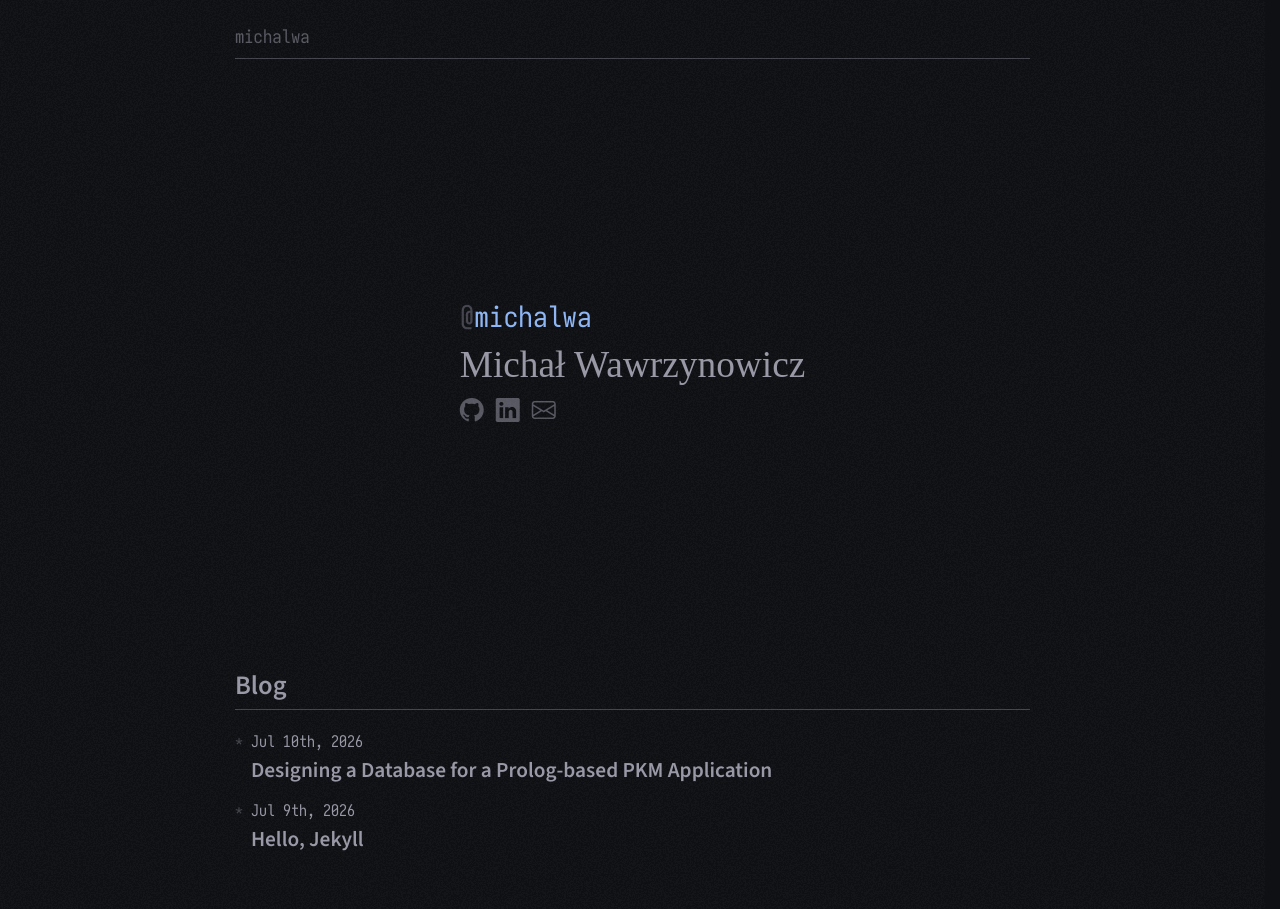
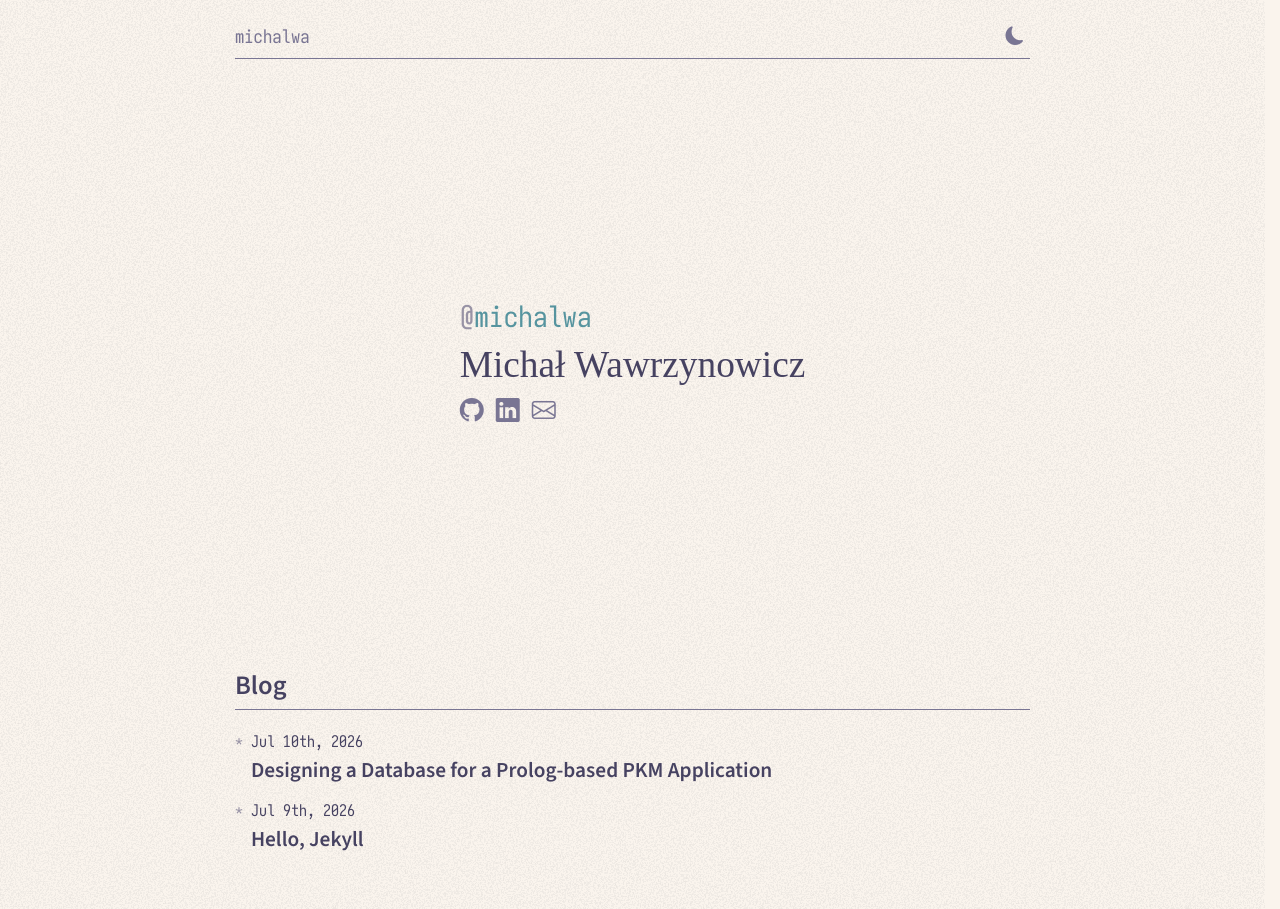
Before and after one commit to michalwa/michalwa.github.io, a Jekyll site: the page built from index.html, in a window 1280 px wide. Built offline with Jekyll 4.4.1, drawn with Linux system fonts in a browser that asks for light colours; some web fonts are replaced.

Commit message:
light theme & switcher

```diff
--- a/_layouts/default.html
+++ b/_layouts/default.html
@@ -25,6 +25,12 @@
     <div class="nav-container">
       <nav>
         <a href="/">{{ site.data.info.handle }}</a>
+        <div class="nav-end">
+          <button type="button" class="icon-button" onclick="toggleTheme()">
+            <i class="bi bi-moon-fill theme-switcher-dark"></i>
+            <i class="bi bi-sun-fill theme-switcher-light"></i>
+          </button>
+        </div>
       </nav>
     </div>
     <main>{{ content }}</main>
@@ -39,10 +45,11 @@
         />
         <feColorMatrix type="saturate" values="0" />
         <feComponentTransfer>
-          <feFuncA type="discrete" tableValues="0 0.03" />
+          <feFuncA type="discrete" tableValues="0 0.5" />
         </feComponentTransfer>
         <feBlend mode="overlay" in="SourceGraphic" />
       </filter>
     </svg>
+    <script src="/assets/js/theme.js"></script>
   </body>
 </html>
--- a/_layouts/post.html
+++ b/_layouts/post.html
@@ -2,6 +2,8 @@
 layout: default
 ---
 
+<!-- TODO: Display date -->
+
 <article class="markdown-content">
   {% include anchor_headings.html html=content anchorBody="#" anchorClass="heading-anchor" %}
 </article>
--- a/_sass/main.scss
+++ b/_sass/main.scss
@@ -1,7 +1,3 @@
-$font-sans: "Source Sans 3", sans-serif;
-$font-serif: "Baskervville", serif;
-$font-monospace: "Iosevka Custom", monospace;
-
 * {
   box-sizing: border-box;
 }
@@ -12,23 +8,28 @@ html {
 }
 
 body {
-  font-family: $font-sans;
+  font-family: var(--font-sans);
   font-size: 12pt;
-  background: $rich-black-fogra-39;
-  color: $manatee;
+  font-weight: var(--font-weight);
+  background: var(--theme-background);
+  color: var(--theme-foreground);
   position: relative;
   min-height: 100%;
   margin: 0;
   padding-top: 1rem;
+  transition: all 0.5s;
 }
 
 body::before {
   content: "";
   position: absolute;
+  z-index: -1;
   inset: 0;
   height: 100%;
   filter: url("#noise-texture");
   pointer-events: none;
+  opacity: var(--noise-opacity);
+  transition: opacity 0.5s;
 }
 
 @media print {
@@ -58,14 +59,21 @@ main {
 }
 
 nav {
-  border-bottom: 1pt solid $dark-liver;
+  display: flex;
+  flex-direction: row;
+  align-items: center;
+  border-bottom: var(--theme-border);
 
   a {
-    font-family: $font-monospace;
+    font-family: var(--font-monospace);
     font-size: 14pt;
     display: inline-block;
     margin-block: 0.5em;
-    color: $davys-grey;
+    color: var(--theme-nav-link-foreground);
+  }
+
+  .nav-end {
+    margin-left: auto;
   }
 }
 
@@ -75,7 +83,7 @@ a {
   color: inherit;
 
   &:hover {
-    color: $french-sky-blue;
+    color: var(--theme-nav-link-foreground-hover);
   }
 }
 
@@ -91,18 +99,20 @@ a {
   }
 
   &__handle {
-    font-family: $font-monospace;
+    font-family: var(--font-monospace);
     font-size: 22pt;
-    color: $french-sky-blue;
+    color: var(--theme-accent-foreground);
+    transition: all 0.5s;
 
     &::before {
       content: "@";
-      color: $dark-liver;
+      color: var(--theme-muted-foreground);
+      transition: all 0.5s;
     }
   }
 
   &__full-name {
-    font-family: $font-serif;
+    font-family: var(--font-serif);
     font-weight: 500;
     font-size: 28pt;
   }
@@ -117,10 +127,10 @@ a {
     margin-top: 0.1rem;
 
     a {
-      color: $davys-grey;
+      color: var(--theme-icon-link-foreground);
 
       &:hover {
-        color: $macaroni-and-cheese;
+        color: var(--theme-icon-link-foreground-hover);
       }
     }
 
@@ -131,10 +141,10 @@ a {
 }
 
 h2 {
-  font-family: $font-sans;
+  font-family: var(--font-sans);
   font-weight: 600;
   font-size: 20pt;
-  border-bottom: 1pt solid $dark-liver;
+  border-bottom: var(--theme-border);
   padding-bottom: 0.2em;
   margin-bottom: 0.5em;
 }
@@ -144,21 +154,37 @@ h2 {
   padding-left: 1rem;
 
   &__date {
-    font-family: $font-monospace;
+    font-family: var(--font-monospace);
     font-size: 12pt;
     margin-left: -2ch;
 
     &::before {
       content: "*";
-      color: $dark-liver;
+      color: var(--theme-muted-foreground);
     }
   }
 
   &__title {
-    font-family: $font-sans;
+    font-family: var(--font-sans);
     font-weight: 600;
     font-size: 16pt;
     margin-top: 0.2em;
     margin-bottom: 0;
   }
 }
+
+.icon-button {
+  background: none;
+  border: none;
+  color: var(--theme-icon-link-foreground);
+  cursor: pointer;
+  transition: color 0.1s;
+
+  &:hover {
+    color: var(--theme-icon-link-foreground-hover);
+  }
+
+  > .bi {
+    font-size: 14pt;
+  }
+}
--- a/_sass/markdown.scss
+++ b/_sass/markdown.scss
@@ -1,6 +1,6 @@
 .markdown-content {
   h1 {
-    font-family: $font-serif;
+    font-family: var(--font-serif);
     font-weight: 600;
     font-size: 24pt;
   }
@@ -11,7 +11,7 @@
     margin-block: 0.5em;
 
     a {
-      color: $french-sky-blue;
+      color: var(--theme-markdown-link-foreground);
 
       &:hover {
         text-decoration: underline;
@@ -19,9 +19,14 @@
     }
   }
 
+  strong {
+    font-weight: var(--font-weight-bold);
+  }
+
   code {
-    font-family: $font-monospace;
-    color: $macaroni-and-cheese;
+    font-family: var(--font-monospace);
+    font-weight: var(--font-weight-monospace);
+    color: var(--theme-markdown-code-foreground);
     margin-inline: 0.1em;
   }
 
@@ -37,23 +42,30 @@
     &.highlight {
       .k,
       .nb {
-        color: $bright-lilac;
+        color: var(--theme-syntax-highlight-1);
       }
+
       .ss,
       .nf {
-        color: $french-sky-blue;
+        color: var(--theme-syntax-highlight-2);
       }
+
       .nv {
-        color: $violet-web;
+        color: var(--theme-syntax-highlight-3);
       }
-      .p,
+
       .c1,
       .cm {
-        color: $davys-grey;
+        color: var(--theme-syntax-highlight-comment);
       }
+
+      .p {
+        color: var(--theme-syntax-highlight-punctuation);
+      }
+
       .m,
       .s2 {
-        color: $macaroni-and-cheese;
+        color: var(--theme-syntax-highlight-4);
       }
     }
   }
@@ -69,8 +81,8 @@
 }
 
 .heading-anchor {
-  font-family: $font-serif;
-  color: $davys-grey;
+  font-family: var(--font-serif);
+  color: var(--theme-nav-link-foreground);
   opacity: 0;
   transition: opacity 0.1s;
 }
--- a/_sass/sequoia-moonlight.scss
+++ /dev/null
@@ -1,15 +0,0 @@
-$rich-black-fogra-39: #0f1014ff;
-$rich-black-fogra-29: #111216ff;
-$eerie-black: #131317ff;
-$eerie-black-2: #121216ff;
-$eerie-black-3: #1a1b1fff;
-$raisin-black: #1f1f24ff;
-$dark-liver: #43444dff;
-$davys-grey: #575861ff;
-$roman-silver: #868690ff;
-$manatee: #9898a6ff;
-$french-sky-blue: #8eb6f5ff;
-$bright-lilac: #c58fffff;
-$violet-web: #f58ee0ff;
-$macaroni-and-cheese: #ffbb88ff;
-$white: #fdfdfeff;
--- /dev/null
+++ b/_sass/theme.scss
@@ -0,0 +1,99 @@
+@use "theme/sequoia-moonlight";
+@use "theme/rose-pine-dawn";
+
+@mixin theme-dark {
+  --font-sans: "Source Sans 3", sans-serif;
+  --font-serif: "Baskervville", serif;
+  --font-monospace: "Iosevka Custom", monospace;
+
+  --font-weight: 400;
+  --font-weight-bold: 700;
+  --font-weight-monospace: 400;
+
+  --theme-background: #{sequoia-moonlight.$rich-black-fogra-39};
+  --theme-foreground: #{sequoia-moonlight.$manatee};
+  --theme-accent-foreground: #{sequoia-moonlight.$french-sky-blue};
+  --theme-nav-link-foreground: #{sequoia-moonlight.$davys-grey};
+  --theme-nav-link-foreground-hover: #{sequoia-moonlight.$french-sky-blue};
+  --theme-icon-link-foreground: #{sequoia-moonlight.$davys-grey};
+  --theme-icon-link-foreground-hover: #{sequoia-moonlight.$macaroni-and-cheese};
+  --theme-muted-foreground: #{sequoia-moonlight.$dark-liver};
+  --theme-border: 1pt solid #{sequoia-moonlight.$dark-liver};
+  --theme-markdown-link-foreground: #{sequoia-moonlight.$french-sky-blue};
+  --theme-markdown-code-foreground: #{sequoia-moonlight.$macaroni-and-cheese};
+
+  --theme-syntax-highlight-1: #{sequoia-moonlight.$bright-lilac};
+  --theme-syntax-highlight-2: #{sequoia-moonlight.$french-sky-blue};
+  --theme-syntax-highlight-3: #{sequoia-moonlight.$violet-web};
+  --theme-syntax-highlight-4: #{sequoia-moonlight.$macaroni-and-cheese};
+  --theme-syntax-highlight-comment: #{sequoia-moonlight.$dark-liver};
+  --theme-syntax-highlight-punctuation: #{sequoia-moonlight.$dark-liver};
+
+  --noise-opacity: 0.07;
+}
+
+@mixin theme-light {
+  --font-weight-bold: 650;
+  --font-weight-monospace: 500;
+
+  --theme-background: #{rose-pine-dawn.$base};
+  --theme-foreground: #{rose-pine-dawn.$text};
+  --theme-accent-foreground: #{rose-pine-dawn.$foam};
+  --theme-nav-link-foreground: #{rose-pine-dawn.$subtle};
+  --theme-nav-link-foreground-hover: #{rose-pine-dawn.$pine};
+  --theme-icon-link-foreground: #{rose-pine-dawn.$subtle};
+  --theme-icon-link-foreground-hover: #{rose-pine-dawn.$love};
+  --theme-muted-foreground: #{rose-pine-dawn.$muted};
+  --theme-border: 1pt solid #{rose-pine-dawn.$subtle};
+  --theme-markdown-link-foreground: #{rose-pine-dawn.$love};
+  --theme-markdown-code-foreground: #{rose-pine-dawn.$pine};
+
+  --theme-syntax-highlight-1: #{rose-pine-dawn.$love};
+  --theme-syntax-highlight-2: #{rose-pine-dawn.$pine};
+  --theme-syntax-highlight-3: #{rose-pine-dawn.$iris};
+  --theme-syntax-highlight-4: #{rose-pine-dawn.$gold};
+  --theme-syntax-highlight-comment: #{rose-pine-dawn.$muted};
+  --theme-syntax-highlight-punctuation: #{rose-pine-dawn.$subtle};
+
+  --noise-opacity: 0.3;
+}
+
+:root {
+  @include theme-dark;
+
+  @media (prefers-color-scheme: light) {
+    @include theme-light;
+  }
+}
+
+.theme-dark {
+  @include theme-dark;
+}
+
+.theme-light {
+  @include theme-light;
+}
+
+.theme-dark .theme-switcher-dark {
+  display: none;
+}
+
+.theme-light .theme-switcher-light {
+  display: none;
+}
+
+body:not(.theme-dark):not(.theme-light) {
+  .theme-switcher-dark {
+    display: none;
+  }
+
+  @media (prefers-color-scheme: light) {
+    .theme-switcher-dark {
+      display: unset;
+    }
+
+    .theme-switcher-light {
+      display: none;
+    }
+  }
+}
--- /dev/null
+++ b/_sass/theme/_rose-pine-dawn.scss
@@ -0,0 +1,17 @@
+// https://rosepinetheme.com/palette
+
+$base: #faf4ed;
+$surface: #fffaf3;
+$overlay: #f2e9e1;
+$muted: #9893a5;
+$subtle: #797593;
+$text: #464261;
+$love: #b4637a;
+$gold: #ea9d34;
+$rose: #d7827e;
+$pine: #286983;
+$foam: #56949f;
+$iris: #907aa9;
+$highlight-low: #f4ede8;
+$highlight-med: #dfdad9;
+$highlight-high: #cecacd;
--- /dev/null
+++ b/_sass/theme/_sequoia-moonlight.scss
@@ -0,0 +1,17 @@
+// https://github.com/Sequoia-Theme/color-palette/blob/2ef77bfaafbd1b304119e5a5cbbddca0e9e50d4e/palettes.scss
+
+$rich-black-fogra-39: #0f1014ff;
+$rich-black-fogra-29: #111216ff;
+$eerie-black: #131317ff;
+$eerie-black-2: #121216ff;
+$eerie-black-3: #1a1b1fff;
+$raisin-black: #1f1f24ff;
+$dark-liver: #43444dff;
+$davys-grey: #575861ff;
+$roman-silver: #868690ff;
+$manatee: #9898a6ff;
+$french-sky-blue: #8eb6f5ff;
+$bright-lilac: #c58fffff;
+$violet-web: #f58ee0ff;
+$macaroni-and-cheese: #ffbb88ff;
+$white: #fdfdfeff;
--- a/assets/css/styles.scss
+++ b/assets/css/styles.scss
@@ -1,6 +1,6 @@
 ---
 ---
 @import "../fonts/IosevkaCustom.css";
-@import "sequoia-moonlight";
+@import "theme";
 @import "main";
 @import "markdown";
--- a/assets/fonts/IosevkaCustom.css
+++ b/assets/fonts/IosevkaCustom.css
@@ -15,3 +15,21 @@
   font-style: italic;
   src: url("IosevkaCustom-Italic.woff2") format("woff2");
 }
+
+@font-face {
+  font-family: "Iosevka Custom";
+  font-display: swap;
+  font-weight: 500;
+  font-stretch: normal;
+  font-style: normal;
+  src: url("IosevkaCustom-Medium.woff2") format("woff2");
+}
+
+@font-face {
+  font-family: "Iosevka Custom";
+  font-display: swap;
+  font-weight: 500;
+  font-stretch: normal;
+  font-style: italic;
+  src: url("IosevkaCustom-MediumItalic.woff2") format("woff2");
+}
--- /dev/null
+++ b/assets/js/theme.js
@@ -0,0 +1,18 @@
+setTheme(sessionStorage.getItem("theme"));
+
+function toggleTheme() {
+  const theme =
+    !document.body.classList.contains("theme-dark") &&
+    (document.body.classList.contains("theme-light") ||
+      window.matchMedia("(prefers-color-scheme: light)").matches)
+      ? "light"
+      : "dark";
+
+  setTheme(theme === "light" ? "dark" : "light");
+}
+
+function setTheme(theme) {
+  document.body.classList.toggle("theme-dark", theme === "dark");
+  document.body.classList.toggle("theme-light", theme === "light");
+  sessionStorage.setItem("theme", theme);
+}
```
Also changed, not shown: assets/fonts/IosevkaCustom-Medium.woff2 (added), assets/fonts/IosevkaCustom-MediumItalic.woff2 (added).
